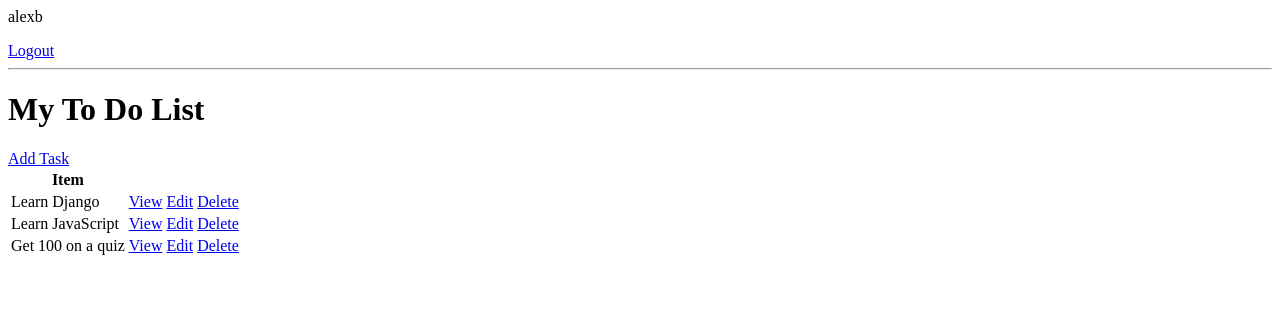
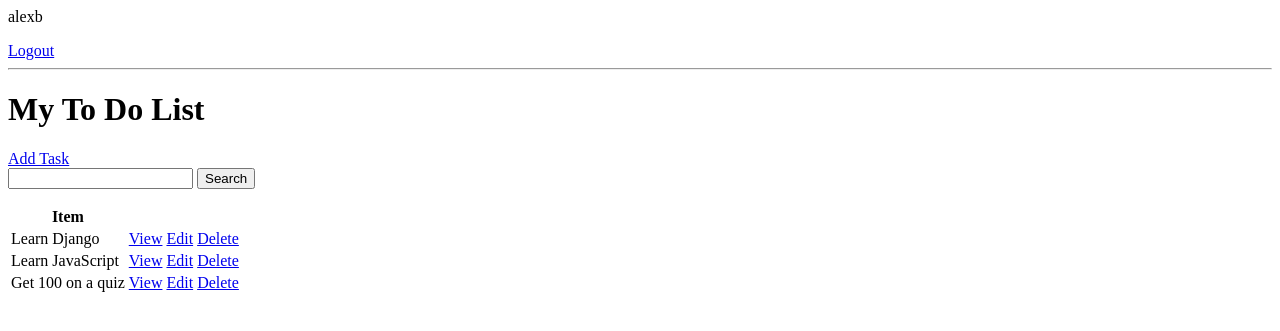
Before and after one commit to alex-budko/todo_list, a Django app: page / in a window 1280 px wide. Shown: the top 331 px of the page. Run offline with Django 4.2, Linux system fonts and the light colour scheme; a user stored in the database is signed in; data comes from the database, SQL or seed files in the repository.

Commit message:
added search query

```diff
--- a/base/templates/base/task_list.html
+++ b/base/templates/base/task_list.html
@@ -10,6 +10,11 @@
 <a href="{% url 'task-create' %}">
     Add Task
 </a>
+
+<form>
+    <input type="text" name="search-area" />
+    <input type="submit" value="Search" />
+</form>
 
 <table>
     <tr>
--- a/base/views.py
+++ b/base/views.py
@@ -47,6 +47,10 @@ class TaskList(LoginRequiredMixin, ListView):
         context['tasks'] = context['tasks'].filter(user=self.request.user)
         context['count'] = context['tasks'].filter(complete=False).count()
 
+        search_input = self.request.GET.get('search-area') or ''
+
+        if search_input:
+            context['tasks'] = context['tasks'].filter(title__icontains=search_input)
         return context
 
 class TaskDetail(LoginRequiredMixin, DetailView):
```
